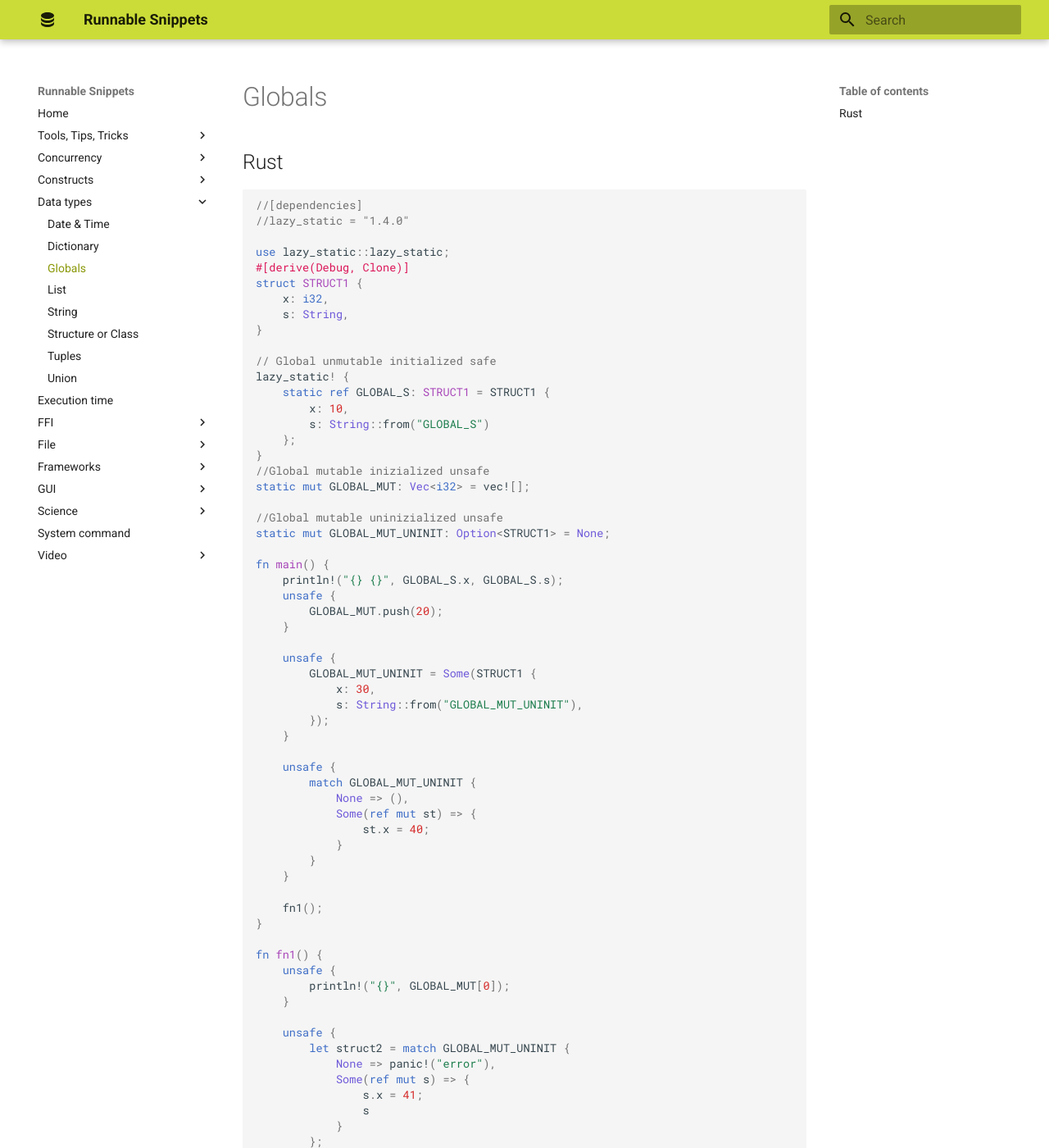
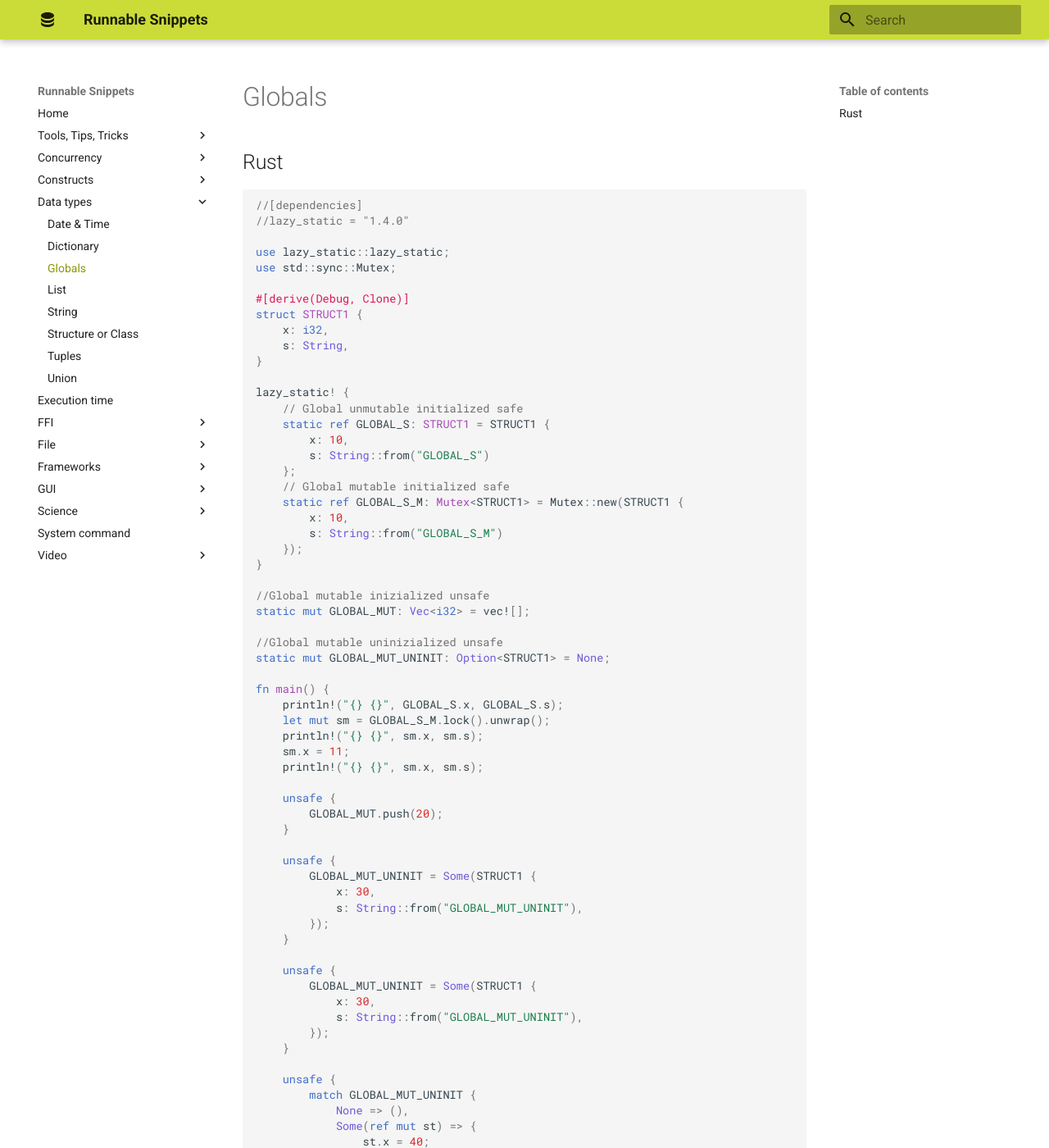
Before and after one commit to wegmarken2006/snippets_src, an MkDocs documentation site: the page built from docs/Globals.md, in a window 1280 px wide and 1400 px high. Shown: the whole window at 82% size. Built offline with MkDocs 1.6.1 and Material for MkDocs 9.7.7, drawn with Linux system fonts in a browser that asks for light colours.

Commit message:
Global updated

```diff
--- a/docs/Globals.md
+++ b/docs/Globals.md
@@ -8,19 +8,27 @@
 //lazy_static = "1.4.0"
 
 use lazy_static::lazy_static;
+use std::sync::Mutex;
+
 #[derive(Debug, Clone)]
 struct STRUCT1 {
     x: i32,
     s: String,
 }
 
-// Global unmutable initialized safe
 lazy_static! {
+    // Global unmutable initialized safe
     static ref GLOBAL_S: STRUCT1 = STRUCT1 {
         x: 10,
         s: String::from("GLOBAL_S")
     };
+    // Global mutable initialized safe
+    static ref GLOBAL_S_M: Mutex<STRUCT1> = Mutex::new(STRUCT1 {
+        x: 10,
+        s: String::from("GLOBAL_S_M")
+    });
 }
+
 //Global mutable inizialized unsafe
 static mut GLOBAL_MUT: Vec<i32> = vec![];
 
@@ -29,8 +37,20 @@ static mut GLOBAL_MUT_UNINIT: Option<STRUCT1> = None;
 
 fn main() {
     println!("{} {}", GLOBAL_S.x, GLOBAL_S.s);
+    let mut sm = GLOBAL_S_M.lock().unwrap();
+    println!("{} {}", sm.x, sm.s);
+    sm.x = 11;
+    println!("{} {}", sm.x, sm.s);
+
     unsafe {
         GLOBAL_MUT.push(20);
+    }
+
+    unsafe {
+        GLOBAL_MUT_UNINIT = Some(STRUCT1 {
+            x: 30,
+            s: String::from("GLOBAL_MUT_UNINIT"),
+        });
     }
 
     unsafe {
```
Also changed, not shown: other parts of docs/Globals.md (+1 -1 lines).
